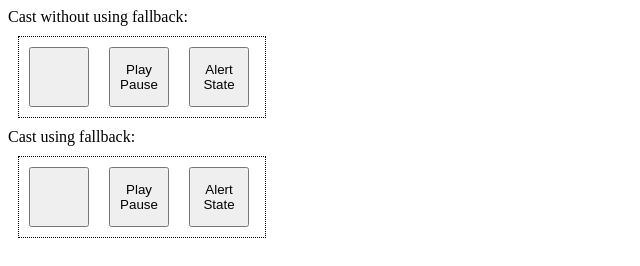
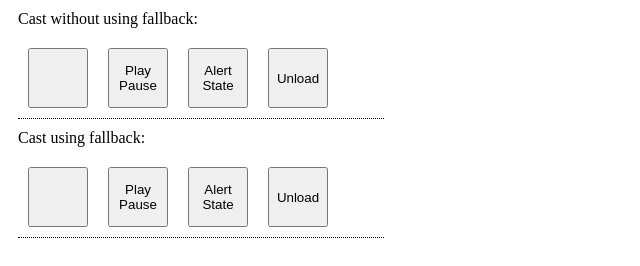
Before and after one commit to fab1o/chromecast-fallback, a website: page sender/index.html in a window 1280 px wide. Shown: the whole page, without its empty margins (0-640 px from the left). Drawn offline with Linux system fonts and the light colour scheme.

Commit message:
add unload

```diff
--- a/sender/index.html
+++ b/sender/index.html
@@ -5,11 +5,15 @@
   <script src="index.js"></script>
   <script src="https://www.gstatic.com/cv/js/sender/v1/cast_sender.js?loadCastFramework=1"></script>
   <style>
+    div.title {
+      margin: 10px;
+    }
     body div.buttons {
       display: flex;
-      border: 1px dotted black;
-      width: 246px;
+      border-bottom: 1px dotted black;
       margin: 10px;
+
+      width: 366px;
     }
 
     button {
@@ -21,7 +25,7 @@
 </head>
 
 <body>
-    <div>
+    <div class="title">
       Cast without using fallback:
     </div>
   <div class="buttons">
@@ -35,8 +39,12 @@
     <button class="status" onclick="alertStatus()">
       Alert State
     </button>
+
+    <button class="status" onclick="endCurrentSession()">
+      Unload
+    </button>
   </div>
-  <div>
+  <div class="title">
     Cast using fallback:
   </div>
   <div class="buttons">
@@ -49,6 +57,10 @@
     <button class="status" onclick="alertStatus()">
       Alert State
     </button>
+
+    <button class="status" onclick="endCurrentSession()">
+      Unload
+    </button>
   </div>
 </body>
 
--- a/sender/index.js
+++ b/sender/index.js
@@ -31,7 +31,6 @@ function initializeCastApi() {
 
       if (e.value) {
         makeRequest();
-        addListeners();
       }
     }
   );
@@ -100,3 +99,7 @@ function disableFallback() {
 function enableFallback() {
   isFallbackEnabled = true;
 }
+
+function endCurrentSession() {
+  cast.framework.CastContext.getInstance().endCurrentSession(true);
+}
```
Also changed, not shown: 1 other file.
